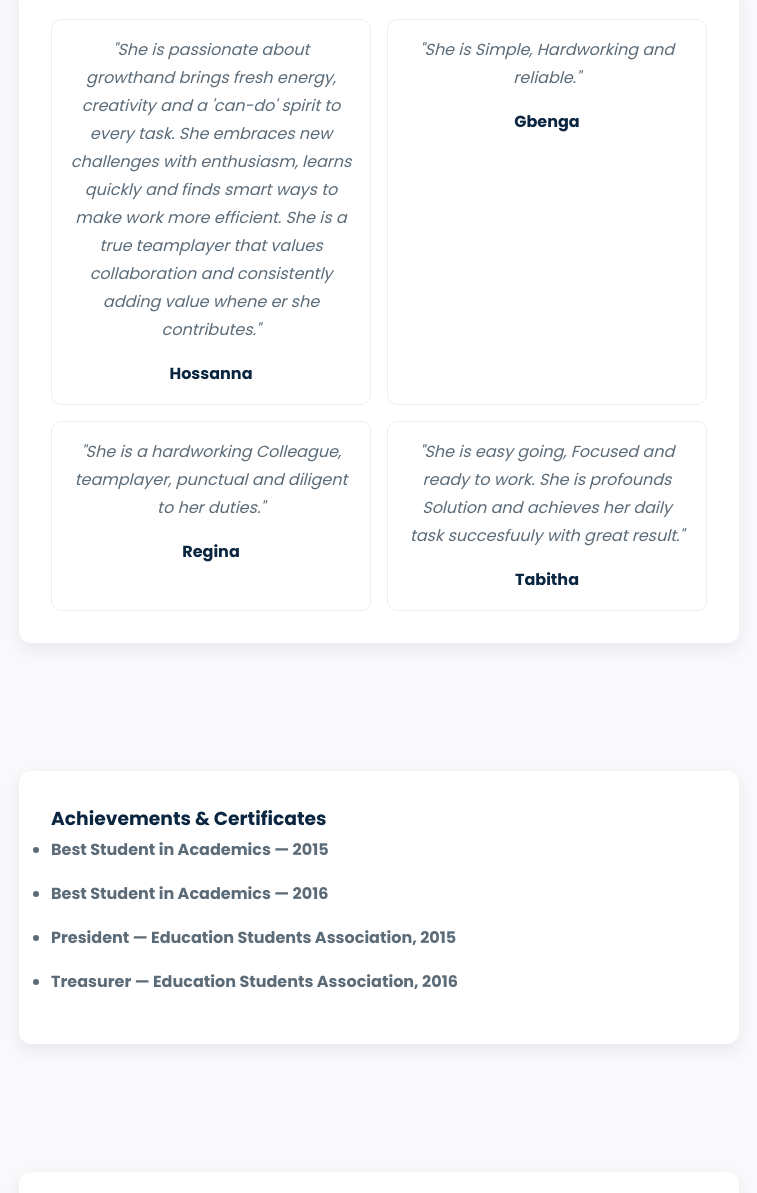
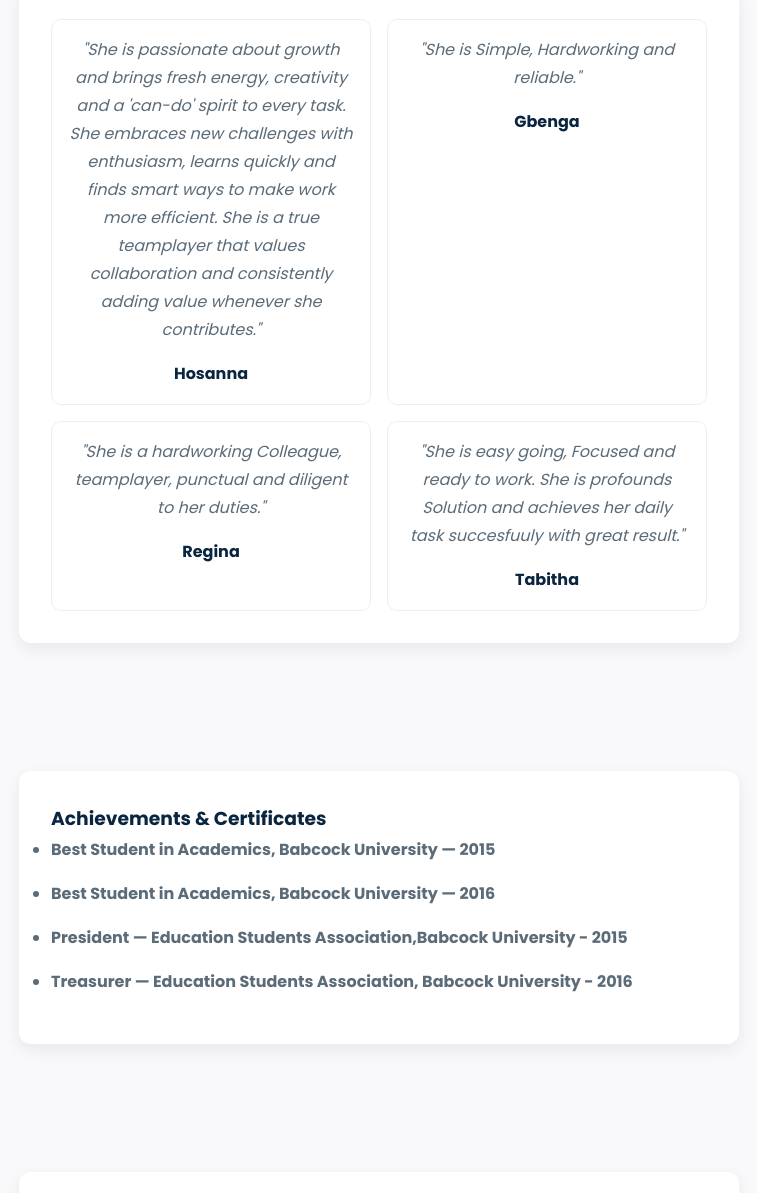
Before and after one commit to Theauthenticvic23/Temitope-Rukayat-Muraino, a plain HTML site: page index.html in a window 1280 px wide. Shown: the part 5074-6267 px from the top of the page, without its empty margins (261-1018 px from the left). Drawn offline with Linux system fonts and the light colour scheme.

Commit message:
Fixed typos and updated Professional Summary section

```diff
--- a/index.html
+++ b/index.html
@@ -214,8 +214,8 @@
         <h2>Testimonials</h2>
         <div class="section-card test-grid">
           <div class="test-card">
-            <p>"She is passionate about growthand brings fresh energy, creativity and  a 'can-do' spirit to every task. She embraces new challenges with enthusiasm, learns quickly and finds smart ways to make work more efficient. She is a true teamplayer that values collaboration and consistently adding value whene er she contributes."</p>
-            <strong>Hossanna</strong>
+            <p>"She is passionate about growth and brings fresh energy, creativity and  a 'can-do' spirit to every task. She embraces new challenges with enthusiasm, learns quickly and finds smart ways to make work more efficient. She is a true teamplayer that values collaboration and consistently adding value whenever she contributes."</p>
+            <strong>Hosanna</strong>
           </div>
           <div class="test-card">
             <p>"She is Simple, Hardworking and reliable."</p>
@@ -238,10 +238,10 @@
     <div>
       <h3>Achievements & Certificates</h3>
       <ul>
-        <li><strong>Best Student in Academics — 2015</strong></li>
-        <li><strong>Best Student in Academics — 2016</strong></li>
-        <li><strong>President — Education Students Association, 2015</strong></li>
-        <li><strong>Treasurer — Education Students Association, 2016</strong></li>
+        <li><strong>Best Student in Academics, Babcock University — 2015</strong></li>
+        <li><strong>Best Student in Academics, Babcock University — 2016</strong></li>
+        <li><strong>President — Education Students Association,Babcock University - 2015</strong></li>
+        <li><strong>Treasurer — Education Students Association, Babcock University - 2016</strong></li>
       </ul>
     </div>
   </div>
```
